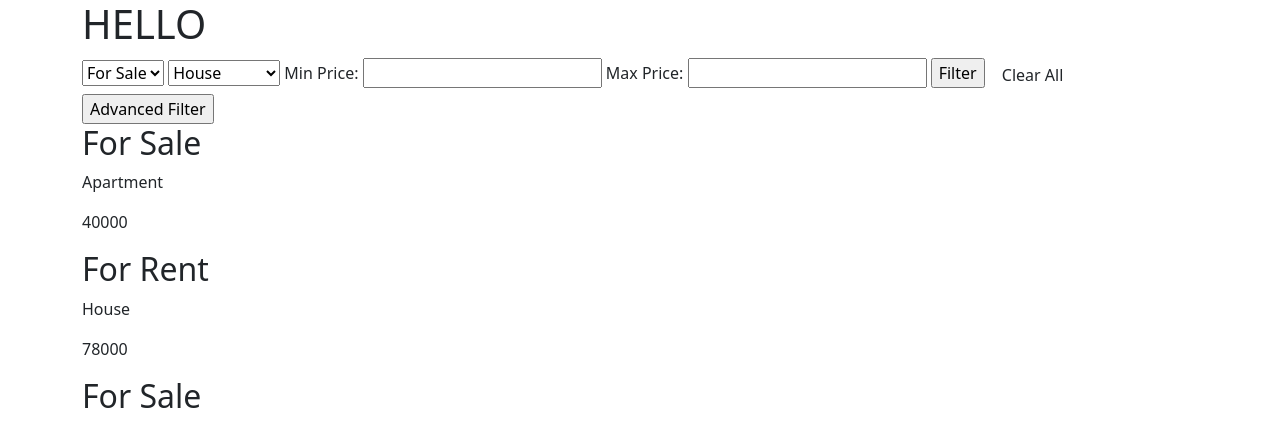
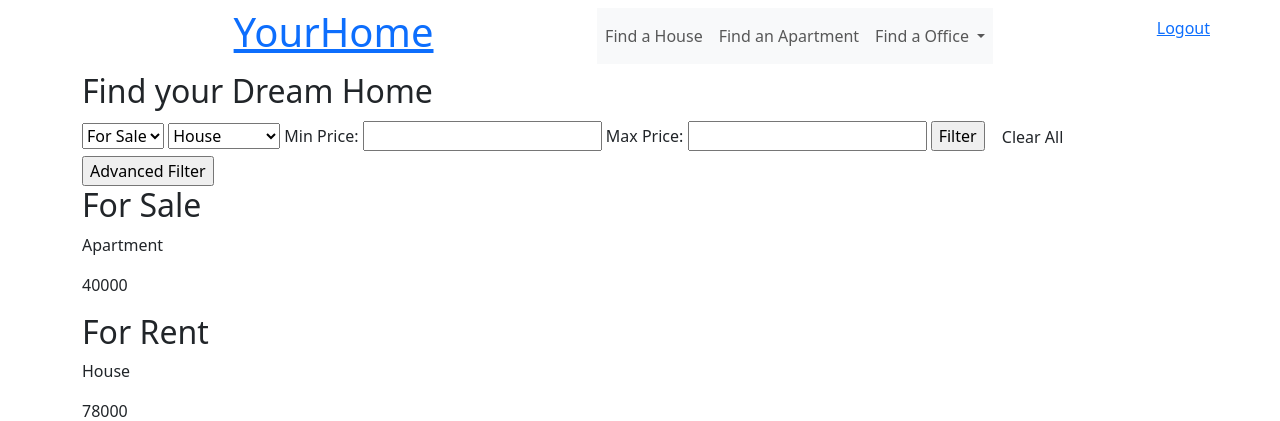
Before and after one commit to LitGreen/yourhome, a Django app: page / in a window 1280 px wide. Shown: the top 421 px of the page. Run offline with Django 5.2, Linux system fonts and the light colour scheme; data comes from the database, SQL or seed files in the repository; some libraries are stand-ins or nearby versions.

Commit message:
Implement initial navbar

```diff
--- a/templates/main.html
+++ b/templates/main.html
@@ -19,9 +19,9 @@
 
 <body>
 
+    {% include 'navbar.html' %}
+
     {% block content %}
-
-    <h1>MAin</h1>
 
     {% endblock %}
 
--- /dev/null
+++ b/templates/navbar.html
@@ -0,0 +1,43 @@
+{% load static %}
+
+<div class="navbar container">
+    <a href="/"><img id="logo" src=""></a>
+
+    <a href="/">
+        <h1 class="app-title">YourHome</h1>
+    </a>
+
+    <nav class="navbar navbar-expand-lg navbar-light bg-light">
+        <button class="navbar-toggler" type="button" data-toggle="collapse" data-target="#navbarSupportedContent"
+            aria-controls="navbarSupportedContent" aria-expanded="false" aria-label="Toggle navigation">
+            <span class="navbar-toggler-icon"></span>
+        </button>
+
+        <div class="collapse navbar-collapse" id="navbarSupportedContent">
+            <ul class="navbar-nav mr-auto">
+                <li class="nav-item active">
+                    <a class="nav-link" href="#">Find a House</a>
+                </li>
+                <li class="nav-item">
+                    <a class="nav-link" href="#">Find an Apartment</a>
+                </li>
+                <li class="nav-item dropdown">
+                    <a class="nav-link dropdown-toggle" href="#" id="navbarDropdown" role="button" data-toggle="dropdown"
+                        aria-haspopup="true" aria-expanded="false">
+                        Find a Office
+                    </a>
+                    <div class="dropdown-menu" aria-labelledby="navbarDropdown">
+                        <a class="dropdown-item" href="#">For Sale</a>
+                        <a class="dropdown-item" href="#">To Let</a>
+                        <div class="dropdown-divider"></div>
+                        <a class="dropdown-item" href="#">Sale a Property</a>
+                        <a class="dropdown-item" href="#">Let a Property</a>
+                        <a class="dropdown-item" href="#">Login/Register</a>
+                    </div>
+                </li>
+            </ul>
+        </div>
+    </nav>
+
+    <p><a href="">Logout</a></p>
+</div>
--- a/yourhome/templates/yourhome/home.html
+++ b/yourhome/templates/yourhome/home.html
@@ -6,7 +6,7 @@
 
 <div class="container home-container">
 
-    <h1>HELLO</h1>
+    <h2>Find your Dream Home</h2>
     <div class="property-filter">
         <form method="get">
             <select name="advert_type">
--- a/yourhome/templates/yourhome/multiselect_filter.html
+++ b/yourhome/templates/yourhome/multiselect_filter.html
@@ -1,4 +1,5 @@
 {% extends 'main.html' %}
+{% load static %}
 
 {% block content %}
 <div class="multiselect_filter container">
```
